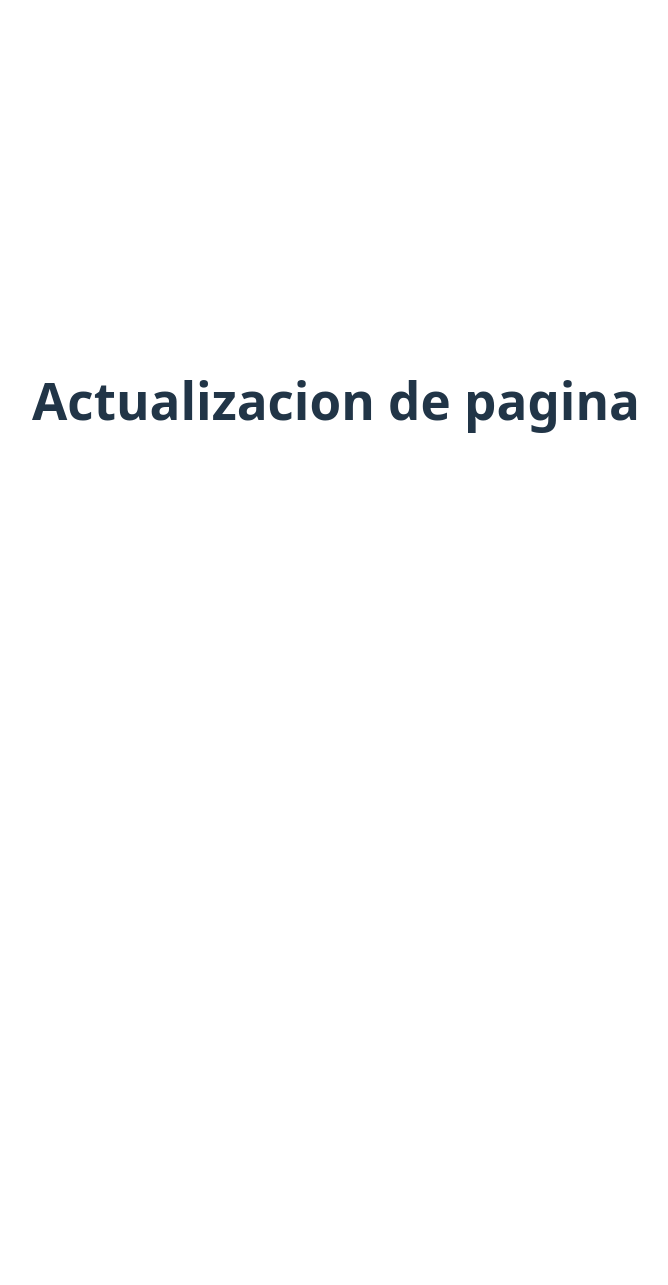
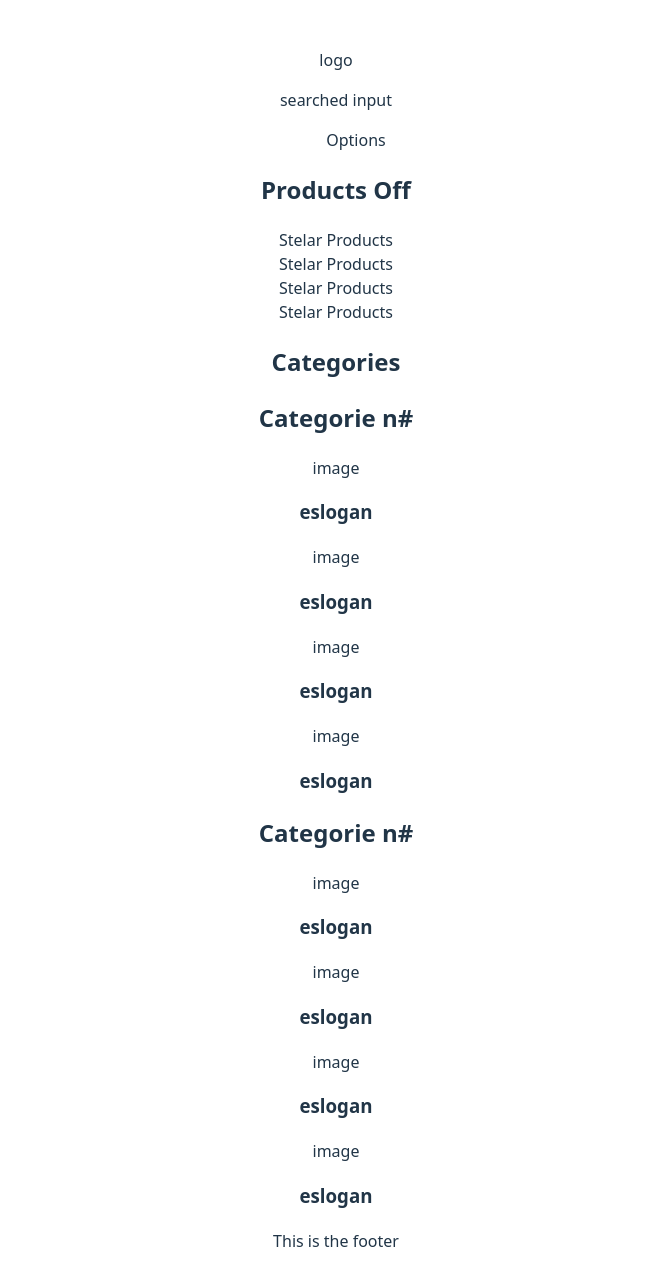
Before and after one commit to JeisonRedondo/distri-leal, a React (Vite) app: page / in a window 1280 px wide. Shown: the whole page, without its empty margins (304-972 px from the left). Before the commit the page ends 800 px from the top, so only its background shows below. Built offline with nearby package versions, Linux system fonts and the light colour scheme.

Commit message:
[Add]Adding mockup presentational
Generate a mockup for a brief presentation of how i hope this landing
could to see

```diff
--- a/src/App.jsx
+++ b/src/App.jsx
@@ -2,7 +2,74 @@ import './App.css'
 
 function App() {
   return (
-    <h1>Actualizacion de pagina</h1>
+    <>
+      <nav>
+        <figure>logo</figure>
+        <section>searched input</section>
+        <ul>Options</ul>
+      </nav>
+      <main>
+        <h2>Products Off</h2>
+        <section>
+          <article>
+            Stelar Products
+          </article>
+          <article>
+            <article>
+              <article>
+                Stelar Products
+              </article>
+              Stelar Products
+            </article>
+            Stelar Products
+          </article>
+        </section>
+        <h2>Categories</h2>
+        <section>
+          <h2>Categorie n#</h2>
+          <div>
+            <article>
+              <p>image</p>
+              <h3>eslogan</h3>
+            </article>
+            <article>
+              <p>image</p>
+              <h3>eslogan</h3>
+            </article>
+            <article>
+              <p>image</p>
+              <h3>eslogan</h3>
+            </article>
+            <article>
+              <p>image</p>
+              <h3>eslogan</h3>
+            </article>
+          </div>
+          <h2>Categorie n#</h2>
+          <div>
+            <article>
+              <p>image</p>
+              <h3>eslogan</h3>
+            </article>
+            <article>
+              <p>image</p>
+              <h3>eslogan</h3>
+            </article>
+            <article>
+              <p>image</p>
+              <h3>eslogan</h3>
+            </article>
+            <article>
+              <p>image</p>
+              <h3>eslogan</h3>
+            </article>
+          </div>
+        </section>
+      </main>
+      <footer>
+        This is the footer
+      </footer>
+    </>
   )
 }
 
```
